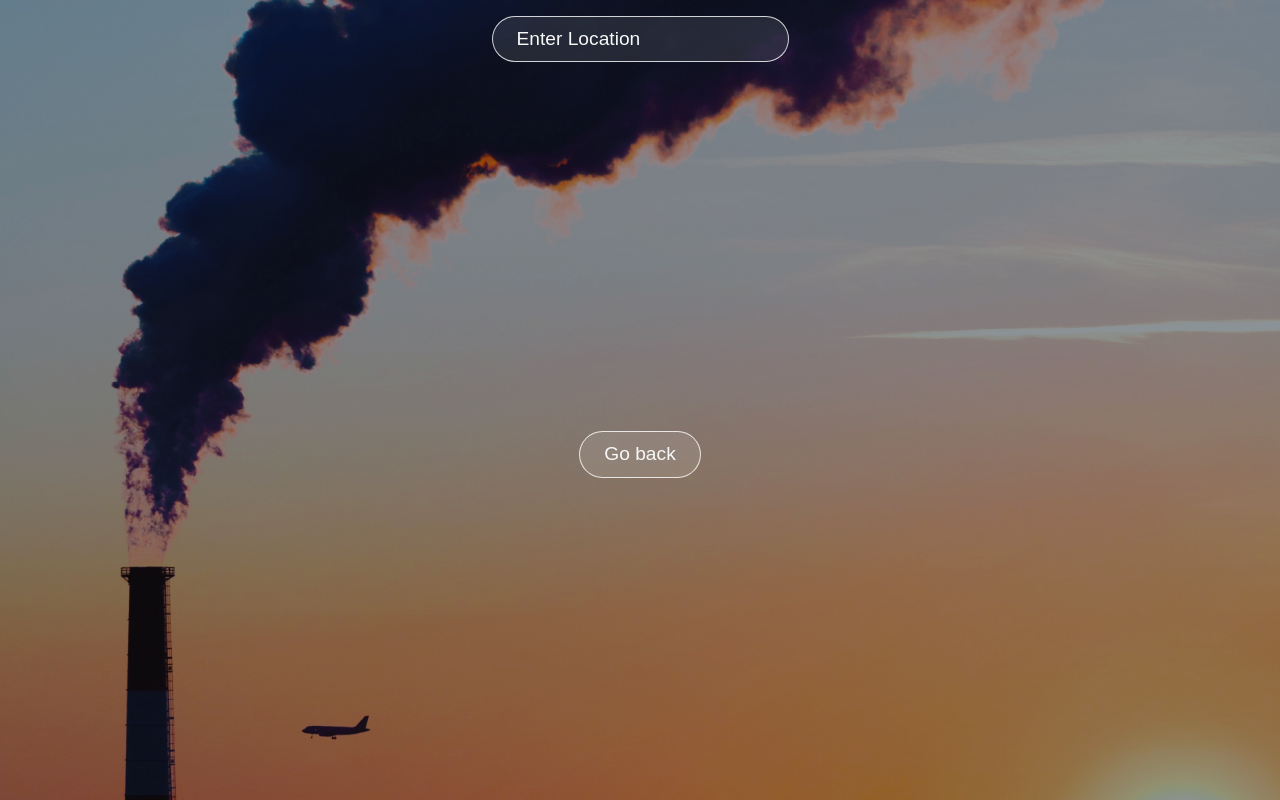
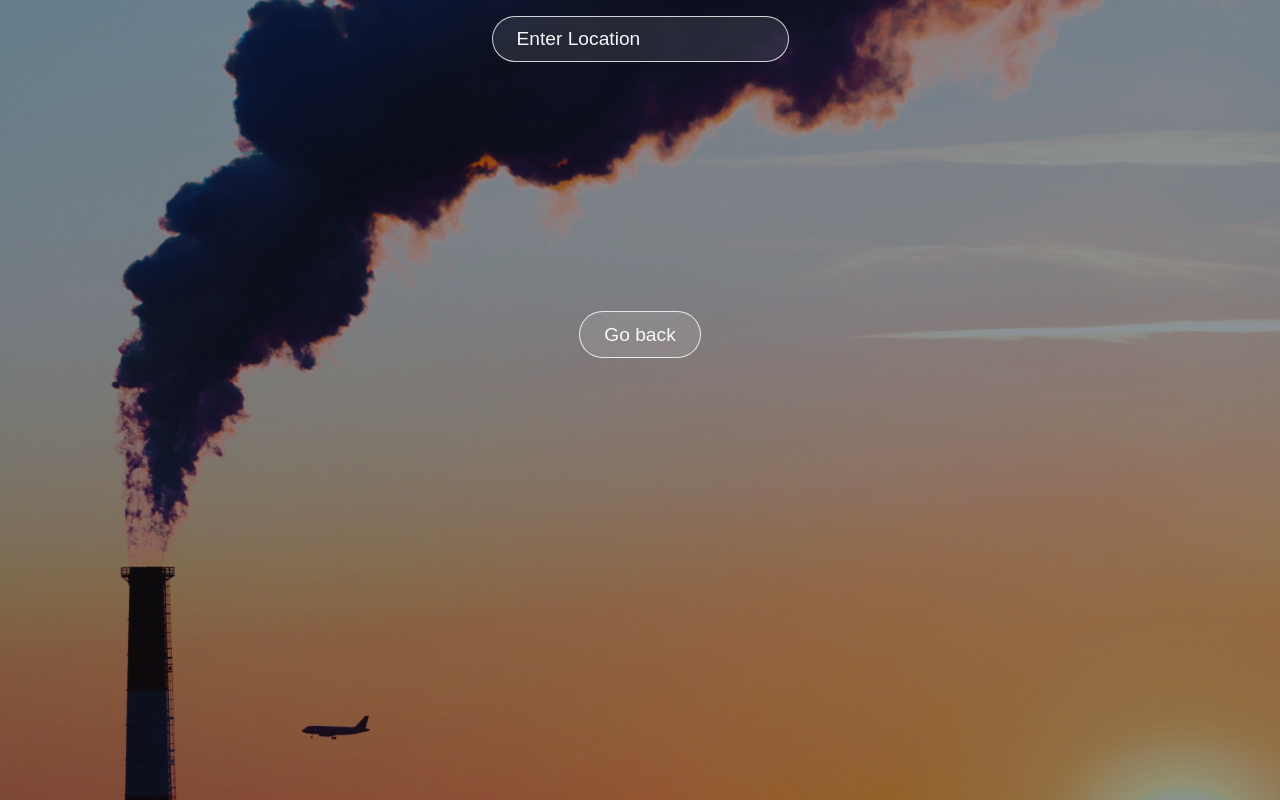
Before and after one commit to msmalinosterberg/whatstheweather, a React (Create React App) app: page /pollution in a window 1280 px wide. Built offline with nearby package versions, Linux system fonts and the light colour scheme.

Commit message:
fixed some minor bugs

```diff
--- a/src/App.css
+++ b/src/App.css
@@ -76,11 +76,11 @@ h1 {
 
 .container {
   max-width: 700px;
-  height: 400px;
+  height: 267px;
   margin: auto;
   padding: 0 1rem;
   position: relative;
-  top: 10%;
+
   display: flex;
   flex-direction: column;
   justify-content: space-between;
@@ -125,7 +125,7 @@ h1 {
   display: flex;
   margin: auto;
   position: relative;
-  top: 20%;
+  top: 40%;
 }
 
 .pollution {
--- a/src/Components/Weather.js
+++ b/src/Components/Weather.js
@@ -75,6 +75,8 @@ function Weather() {
           </div>
         )}
         {data.name !== undefined && (
+          <>
+            <p>More on the location</p>
             <div class="historyOfCity">
               <div className="country">
                 {data.sys ? <p className="bold">{data.sys.country}</p> : null}
@@ -89,6 +91,7 @@ function Weather() {
                 <p>Longitude</p>
               </div>
             </div>
+          </>
         )}
       </div>
       <button className="gobackbtn" onClick={() => navigate(-1)}>
```
Lines whose indentation alone changed are shown as unchanged.
